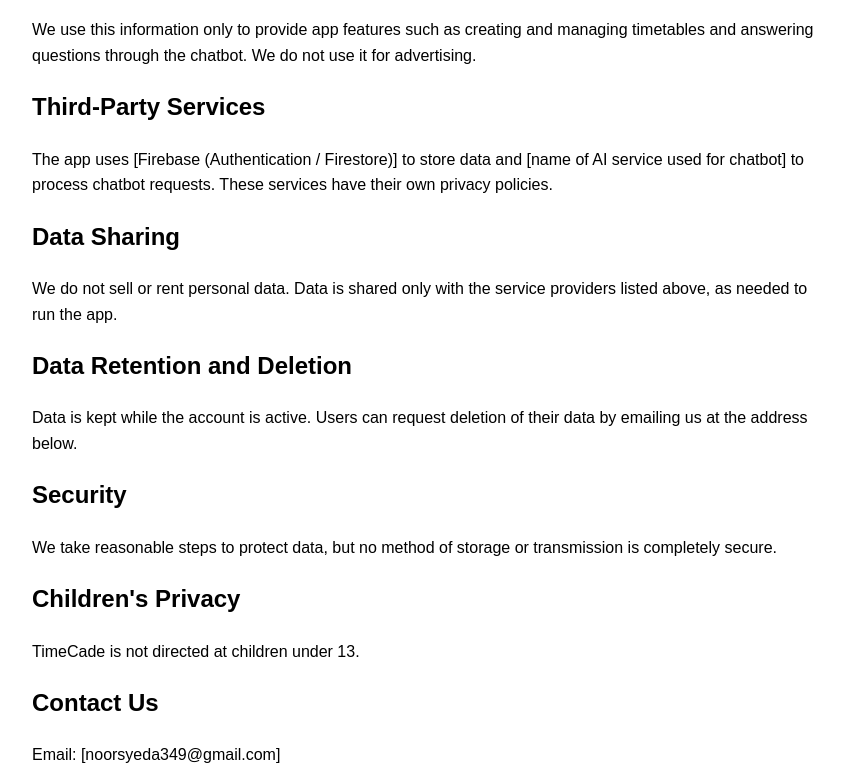
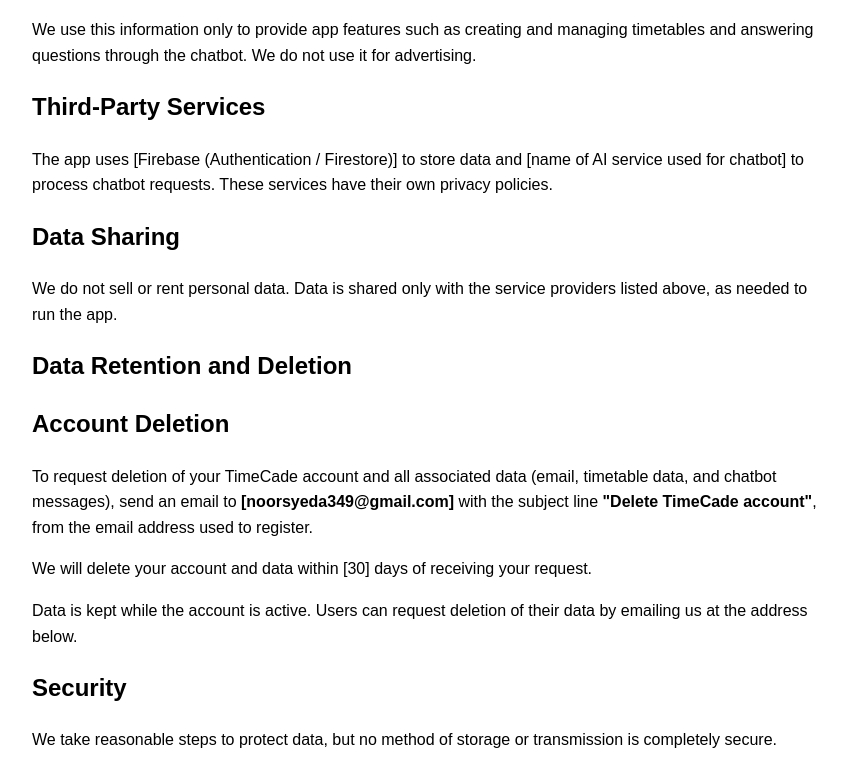
Before and after one commit to syedarakhshan/timecade-privacy, a plain HTML site: page index.html in a window 1280 px wide. Shown: the part 447-1229 px from the top of the page, without its empty margins (208-1055 px from the left). Drawn offline with Linux system fonts and the light colour scheme.

Commit message:
Update index.html

```diff
--- a/index.html
+++ b/index.html
@@ -28,6 +28,9 @@
   <p>We do not sell or rent personal data. Data is shared only with the service providers listed above, as needed to run the app.</p>
 
   <h2>Data Retention and Deletion</h2>
+  <h2 id="delete-account">Account Deletion</h2>
+<p>To request deletion of your TimeCade account and all associated data (email, timetable data, and chatbot messages), send an email to <strong>[noorsyeda349@gmail.com]</strong> with the subject line <strong>"Delete TimeCade account"</strong>, from the email address used to register.</p>
+<p>We will delete your account and data within [30] days of receiving your request.</p>
   <p>Data is kept while the account is active. Users can request deletion of their data by emailing us at the address below.</p>
 
   <h2>Security</h2>
```
